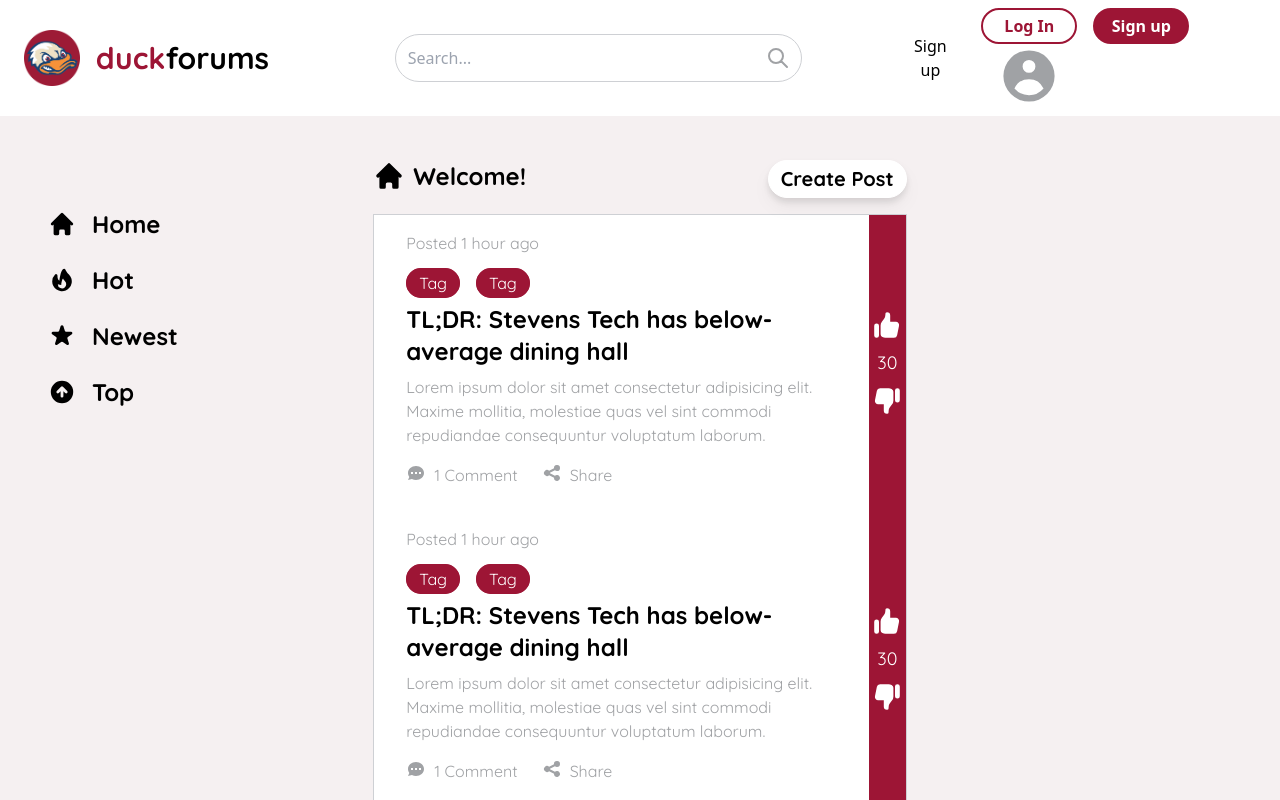
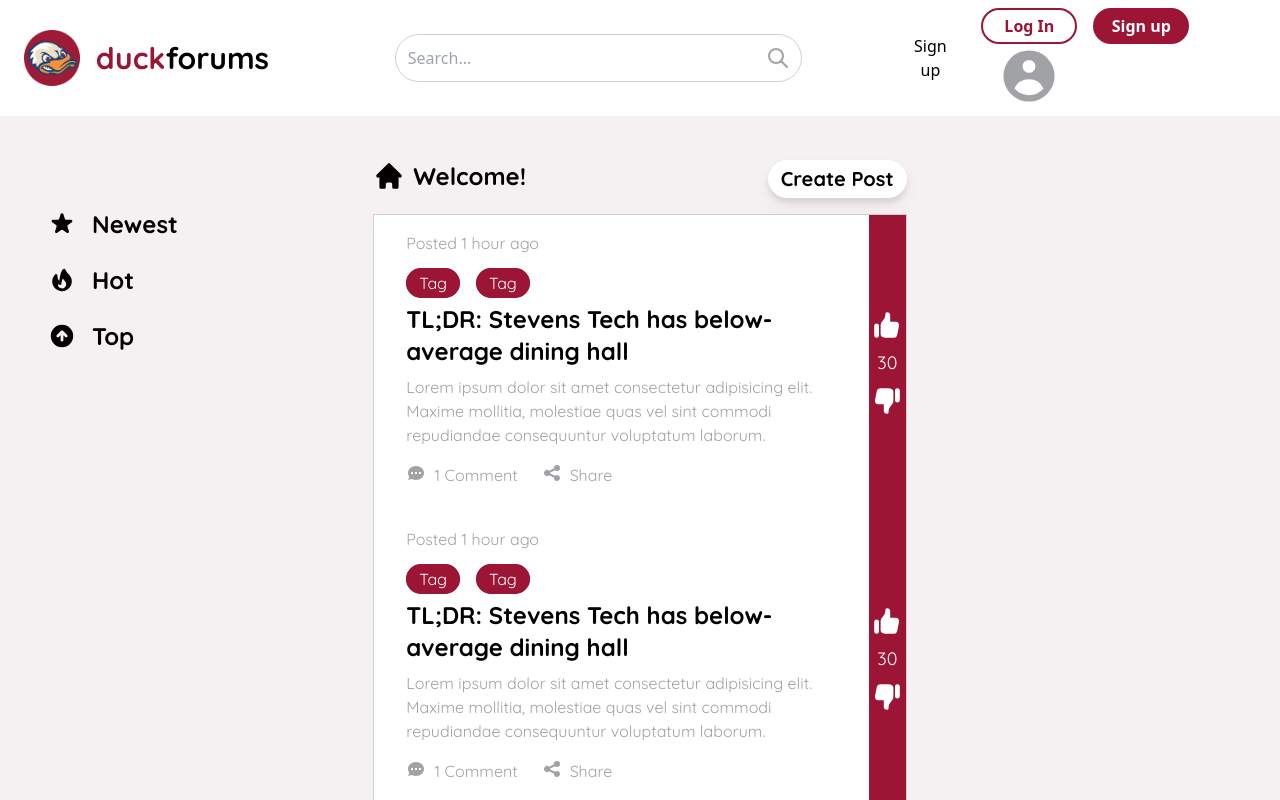
Before and after one commit to iscii/stevens-forums, a Next.js app: page / in a window 1280 px wide. Shown: the top 800 px of the page. Built offline with nearby package versions, Linux system fonts and the light colour scheme.

Commit message:
Update Sidebar.js

```diff
--- a/components/Sidebar.js
+++ b/components/Sidebar.js
@@ -3,21 +3,15 @@ export default function Sidebar() {
 		<div className="flex flex-col font-quicksand text-2xl">
 			<button className="flex items-center mb-6 font-bold">
 				<svg className="h-7 w-7 mr-4" xmlns="http://www.w3.org/2000/svg" viewBox="0 0 20 20" fill="currentColor">
-					<path d="M10.707 2.293a1 1 0 00-1.414 0l-7 7a1 1 0 001.414 1.414L4 10.414V17a1 1 0 001 1h2a1 1 0 001-1v-2a1 1 0 011-1h2a1 1 0 011 1v2a1 1 0 001 1h2a1 1 0 001-1v-6.586l.293.293a1 1 0 001.414-1.414l-7-7z" />
+					<path d="M9.049 2.927c.3-.921 1.603-.921 1.902 0l1.07 3.292a1 1 0 00.95.69h3.462c.969 0 1.371 1.24.588 1.81l-2.8 2.034a1 1 0 00-.364 1.118l1.07 3.292c.3.921-.755 1.688-1.54 1.118l-2.8-2.034a1 1 0 00-1.175 0l-2.8 2.034c-.784.57-1.838-.197-1.539-1.118l1.07-3.292a1 1 0 00-.364-1.118L2.98 8.72c-.783-.57-.38-1.81.588-1.81h3.461a1 1 0 00.951-.69l1.07-3.292z" />
 				</svg>
-				Home
+				Newest
 			</button>
 			<button className="flex items-center mb-6 font-bold">
 				<svg className="h-7 w-7 mr-4" xmlns="http://www.w3.org/2000/svg" viewBox="0 0 20 20" fill="currentColor">
 					<path fill-rule="evenodd" d="M12.395 2.553a1 1 0 00-1.45-.385c-.345.23-.614.558-.822.88-.214.33-.403.713-.57 1.116-.334.804-.614 1.768-.84 2.734a31.365 31.365 0 00-.613 3.58 2.64 2.64 0 01-.945-1.067c-.328-.68-.398-1.534-.398-2.654A1 1 0 005.05 6.05 6.981 6.981 0 003 11a7 7 0 1011.95-4.95c-.592-.591-.98-.985-1.348-1.467-.363-.476-.724-1.063-1.207-2.03zM12.12 15.12A3 3 0 017 13s.879.5 2.5.5c0-1 .5-4 1.25-4.5.5 1 .786 1.293 1.371 1.879A2.99 2.99 0 0113 13a2.99 2.99 0 01-.879 2.121z" clip-rule="evenodd" />
 				</svg>
 				Hot
-			</button>
-			<button className="flex items-center mb-6 font-bold">
-				<svg className="h-7 w-7 mr-4" xmlns="http://www.w3.org/2000/svg" viewBox="0 0 20 20" fill="currentColor">
-					<path d="M9.049 2.927c.3-.921 1.603-.921 1.902 0l1.07 3.292a1 1 0 00.95.69h3.462c.969 0 1.371 1.24.588 1.81l-2.8 2.034a1 1 0 00-.364 1.118l1.07 3.292c.3.921-.755 1.688-1.54 1.118l-2.8-2.034a1 1 0 00-1.175 0l-2.8 2.034c-.784.57-1.838-.197-1.539-1.118l1.07-3.292a1 1 0 00-.364-1.118L2.98 8.72c-.783-.57-.38-1.81.588-1.81h3.461a1 1 0 00.951-.69l1.07-3.292z" />
-				</svg>
-				Newest
 			</button>
 			<button className="flex items-center mb-6 font-bold">
 				<svg className="h-7 w-7 mr-4" xmlns="http://www.w3.org/2000/svg" viewBox="0 0 20 20" fill="currentColor">
```
